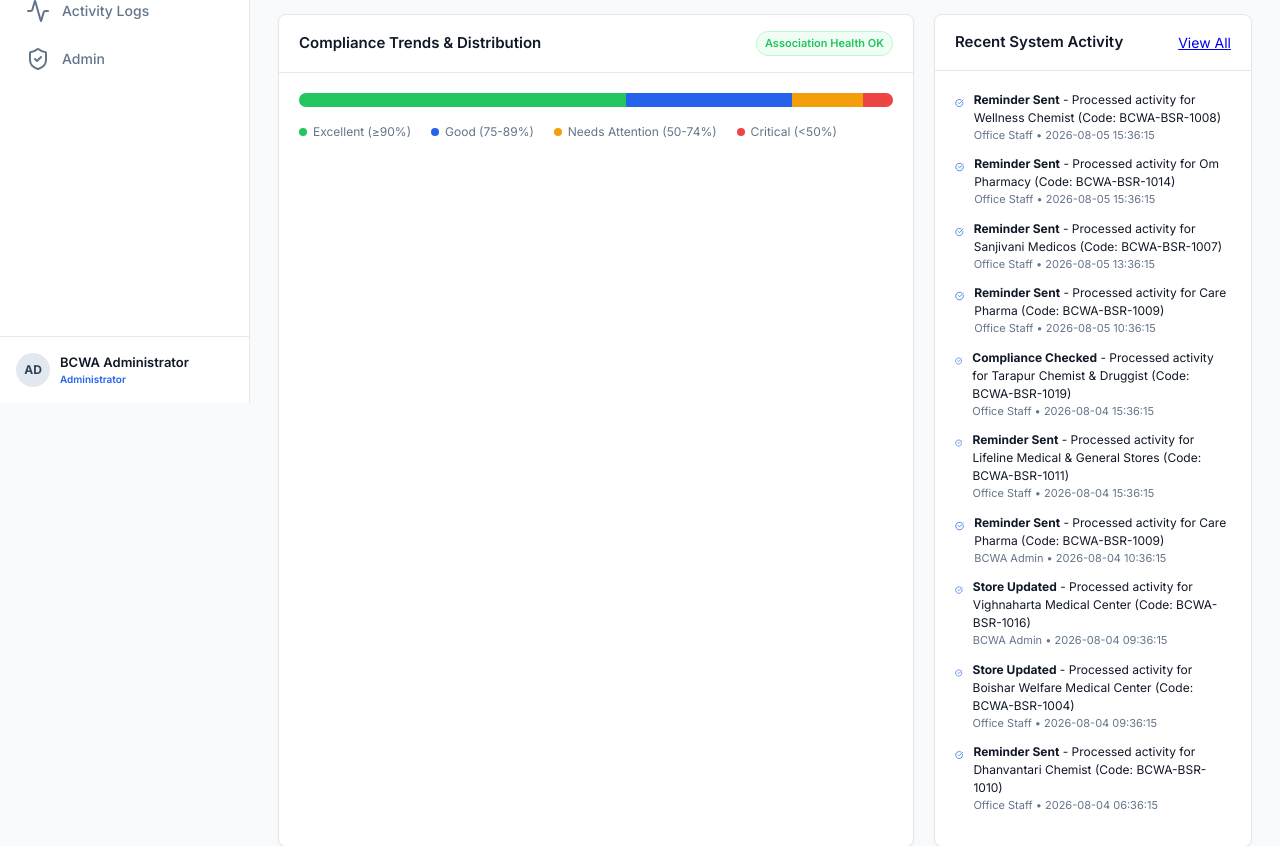
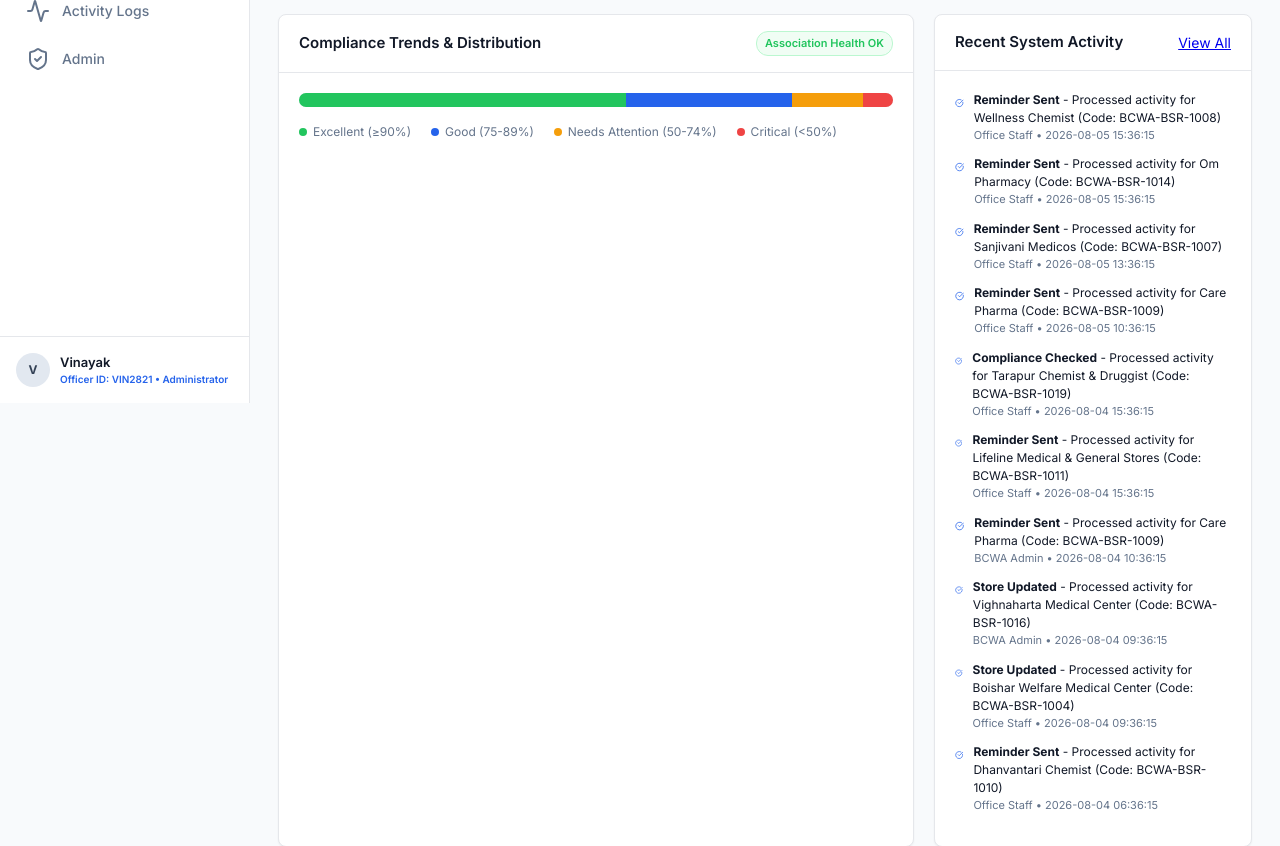
Before and after one commit to Omkaringale96/BCWA, a Flask app: page / in a window 1280 px wide. Shown: the part 397-1243 px from the top of the page. Run offline with Flask 3, Linux system fonts and the light colour scheme; data comes from the database, SQL or seed files in the repository; both versions use the stored data as it was after the commit.

Commit message:
Configure initial system administrator Vinayak (Officer ID: VIN2821) and disable public registration

```diff
--- a/seed_data.py
+++ b/seed_data.py
@@ -62,12 +62,13 @@ def generate_seed_data():
     now = datetime.now()
     now_str = now.strftime('%Y-%m-%d %H:%M:%S')
 
-    users = [
-        ("USR-1001", "BCWA Admin", "admin@bcwaportal.in", "BCWA@2026", "Administrator", "Active", now_str),
-        ("USR-1002", "Office Staff", "staff@bcwaportal.in", "BCWA@2026", "Office Staff", "Active", now_str),
-        ("USR-1003", "Inspector ReadOnly", "auditor@bcwaportal.in", "BCWA@2026", "Read Only", "Active", now_str)
-    ]
-    cursor.executemany("INSERT INTO users VALUES (?, ?, ?, ?, ?, ?, ?)", users)
+    # Seed ONLY Administrator Account (Vinayak VIN2821)
+    cursor.execute("SELECT id FROM users WHERE id = 'VIN2821'")
+    if not cursor.fetchone():
+        users = [
+            ("VIN2821", "Vinayak", "vin2821@bcwaportal.in", "2821", "Administrator", "Active", now_str)
+        ]
+        cursor.executemany("INSERT INTO users VALUES (?, ?, ?, ?, ?, ?, ?)", users)
 
     stores_list = []
     pharmacists_list = []
--- a/templates/index.html
+++ b/templates/index.html
@@ -61,10 +61,10 @@
 
             <div class="sidebar-footer">
                 <div class="user-info">
-                    <div class="avatar">AD</div>
+                    <div class="avatar">V</div>
                     <div class="user-details">
-                        <span class="user-name">BCWA Administrator</span>
-                        <span class="user-role badge-role-admin">Administrator</span>
+                        <span class="user-name">Vinayak</span>
+                        <span class="user-role badge-role-admin">Officer ID: VIN2821 &bull; Administrator</span>
                     </div>
                 </div>
             </div>
```
Also changed, not shown: bcwa_portal.db.
